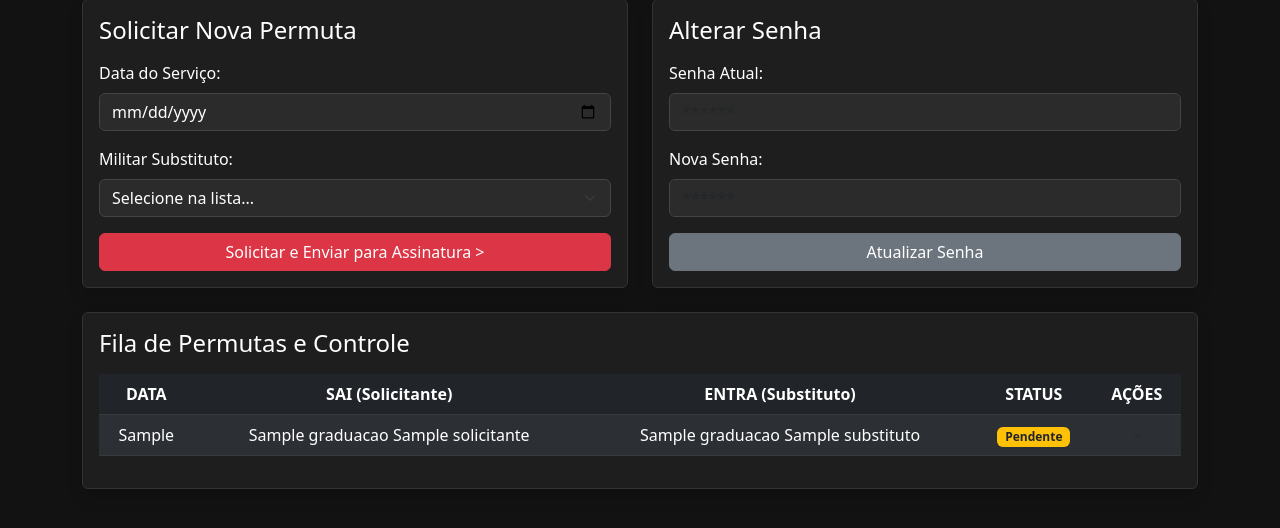
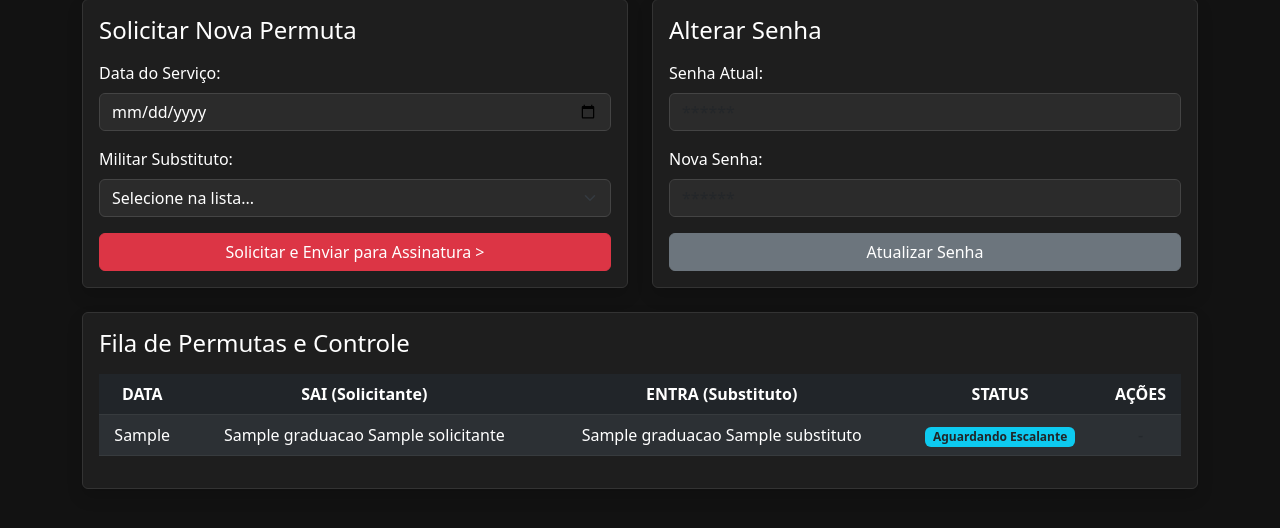
Before and after one commit to ldasilvabm/permuta-dbm24, a Python web app: template templates/painel.html in a window 1280 px wide. Shown: the part 136-664 px from the top of the page. Run offline with Jinja, Linux system fonts and the light colour scheme; the template is opened without the code that fills it: most values are stand-ins (such as "Sample title", 1, 10 or a date in 2020).

Commit message:
Update status display logic in painel.html

```diff
--- a/templates/painel.html
+++ b/templates/painel.html
@@ -179,14 +179,15 @@
                                     <td>{{ p.solicitante.graduacao }} {{ p.solicitante.nome }}</td>
                                     <td>{{ p.substituto.graduacao }} {{ p.substituto.nome }}</td>
                                     <td>
-                                        {% if p.status == 'Autorizada' %}
-                                            <span class="badge bg-success">Autorizada</span>
-                                        {% elif p.status == 'Rejeitada' %}
-                                            <span class="badge bg-danger">Rejeitada</span>
-                                        {% else %}
-                                            <span class="badge bg-warning text-dark">Pendente</span>
-                                        {% endif %}
-                                    </td>
+                                       {% if p.status == 'Autorizada' %}
+    <span class="badge bg-success">Autorizada</span>
+{% elif p.status == 'Rejeitada' or p.status == 'Recusada pelo Substituto' %}
+    <span class="badge bg-danger">Rejeitada</span>
+{% elif p.status == 'Aguardando Substituto' %}
+    <span class="badge bg-warning text-dark">Aguardando Substituto</span>
+{% else %}
+    <span class="badge bg-info text-dark">Aguardando Escalante</span>
+{% endif %}
                                   <td>
     {% if p.status == 'Aguardando Substituto' and p.substituto_id == current_user.id %}
         <a href="{{ url_for('assinar_substituto', permuta_id=p.id) }}" class="btn btn-sm btn-success me-1">Assinar e Aceitar</a>
```
